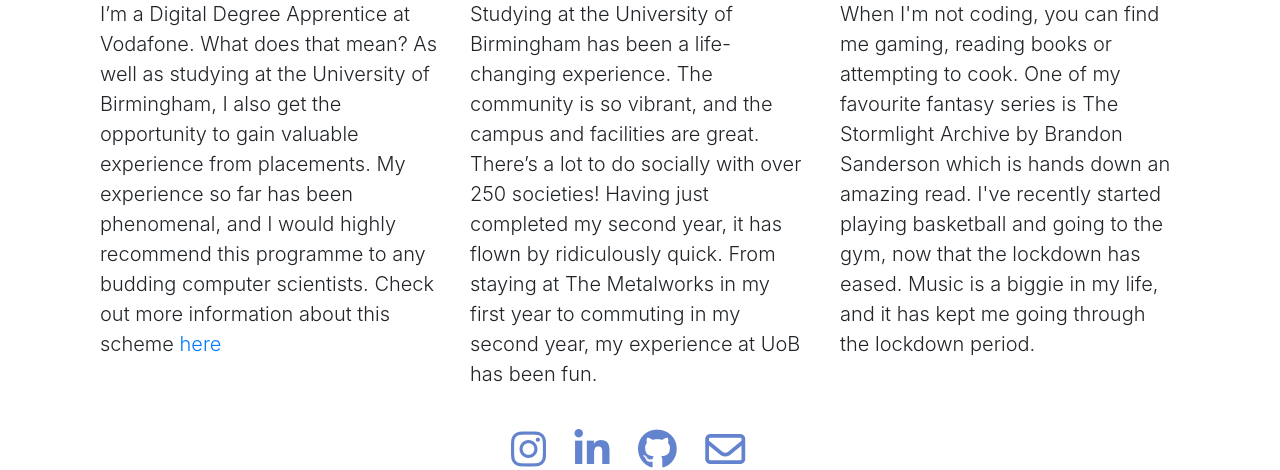
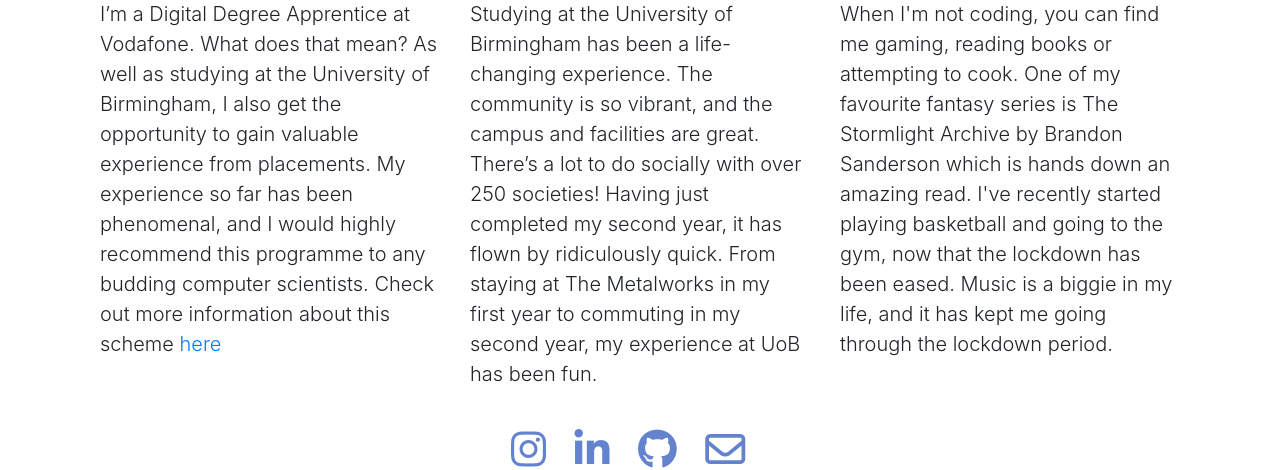
Before and after one commit to RavindTumber/bridging-cwk, a Django app: page / in a window 1280 px wide. Shown: the part 484-954 px from the top of the page. Run offline with Django 3.2, Linux system fonts and the light colour scheme; some libraries are stand-ins or nearby versions.

Commit message:
Forgot word

```diff
--- a/landing/templates/landing/index.html
+++ b/landing/templates/landing/index.html
@@ -34,7 +34,7 @@
                         <p class="lead mt-3 text-left">
                             When I'm not coding, you can find me gaming, reading books or attempting to cook.
                             One of my favourite fantasy series is The Stormlight Archive by Brandon Sanderson which is hands down an amazing read.
-                            I've recently started playing basketball and going to the gym, now that the lockdown has eased.
+                            I've recently started playing basketball and going to the gym, now that the lockdown has been eased.
                             Music is a biggie in my life, and it has kept me going through the lockdown period.
                         </p>
                     </div>
```
